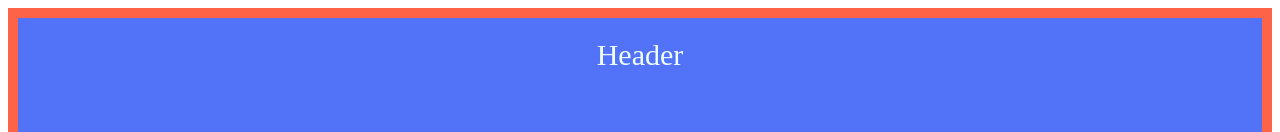
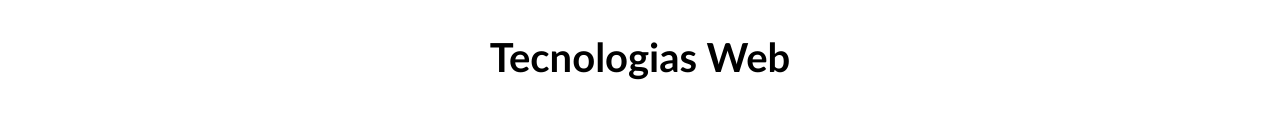
Before and after one commit to alejandro28100/sesion-4, a plain HTML site: page index.html in a window 1280 px wide. Shown: the top 132 px of the page. Drawn offline with Linux system fonts and the light colour scheme.

Commit message:
class work added

```diff
--- a/index.html
+++ b/index.html
@@ -10,7 +10,7 @@
 
 <body>
 
-    <!-- <section>
+    <section>
         <h1>Tecnologias Web</h1>
         <div class="container">
             <div class="item">
@@ -61,15 +61,15 @@
             <h1>Masters of Ecommerce</h1>
             <h4>PODCAST SERIES</h4>
         </article>
-    </div> -->
+    </div>
 
-    <div class="grid-container">
+    <!-- <div class="grid-container">
         <div class="item1">Header</div>
         <div class="item2">Menu</div>
         <div class="item3">Main</div>
         <div class="item4">Right</div>
         <div class="item5">Footer</div>
-    </div>
+    </div> -->
 
 
 </body>
--- a/styles.css
+++ b/styles.css
@@ -1,4 +1,4 @@
-/* section > h1 {
+section > h1 {
 	font-family: 'Trebuchet MS', 'Lucida Sans Unicode', 'Lucida Grande', 'Lucida Sans', Arial, sans-serif;
 	font-size: 40px;
 	text-align: center;
@@ -31,9 +31,9 @@
 .item p {
 	font-size: 20px;
 	font-family: Arial, Helvetica, sans-serif;
-} */
+}
 
-/* .features {
+.features {
 	display: grid;
 	gap: 25px;
 	grid-template-columns: 1fr 1fr;
@@ -51,7 +51,9 @@ article {
 }
 article h1 {
 	font-size: 40px;
-} */
+}
+
+/*
 .grid-container {
 	display: grid;
 	grid-template-areas: 'header header header header' 'main main right menu' 'footer footer footer footer';
@@ -83,4 +85,4 @@ article h1 {
 }
 .item5 {
 	grid-area: footer;
-}
+} */
```
